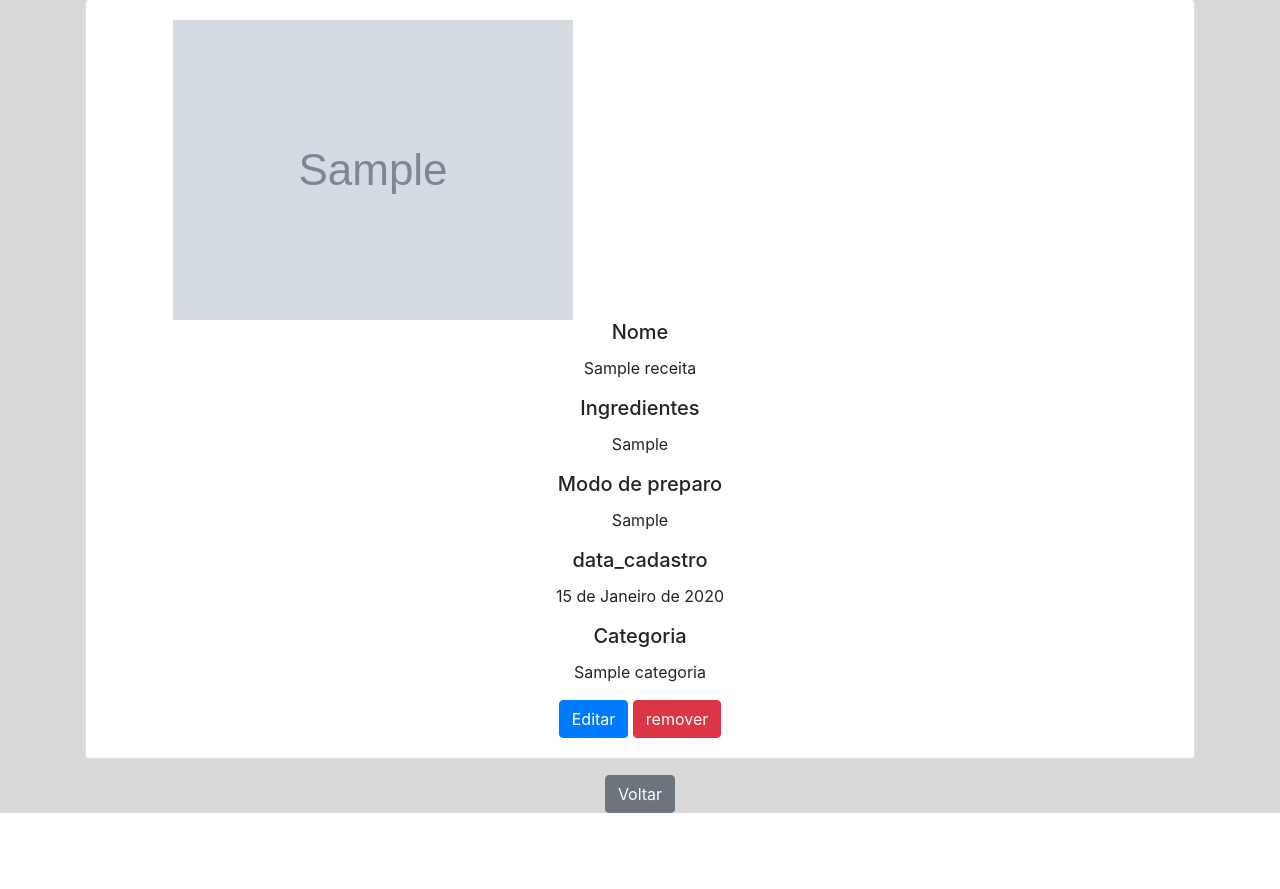
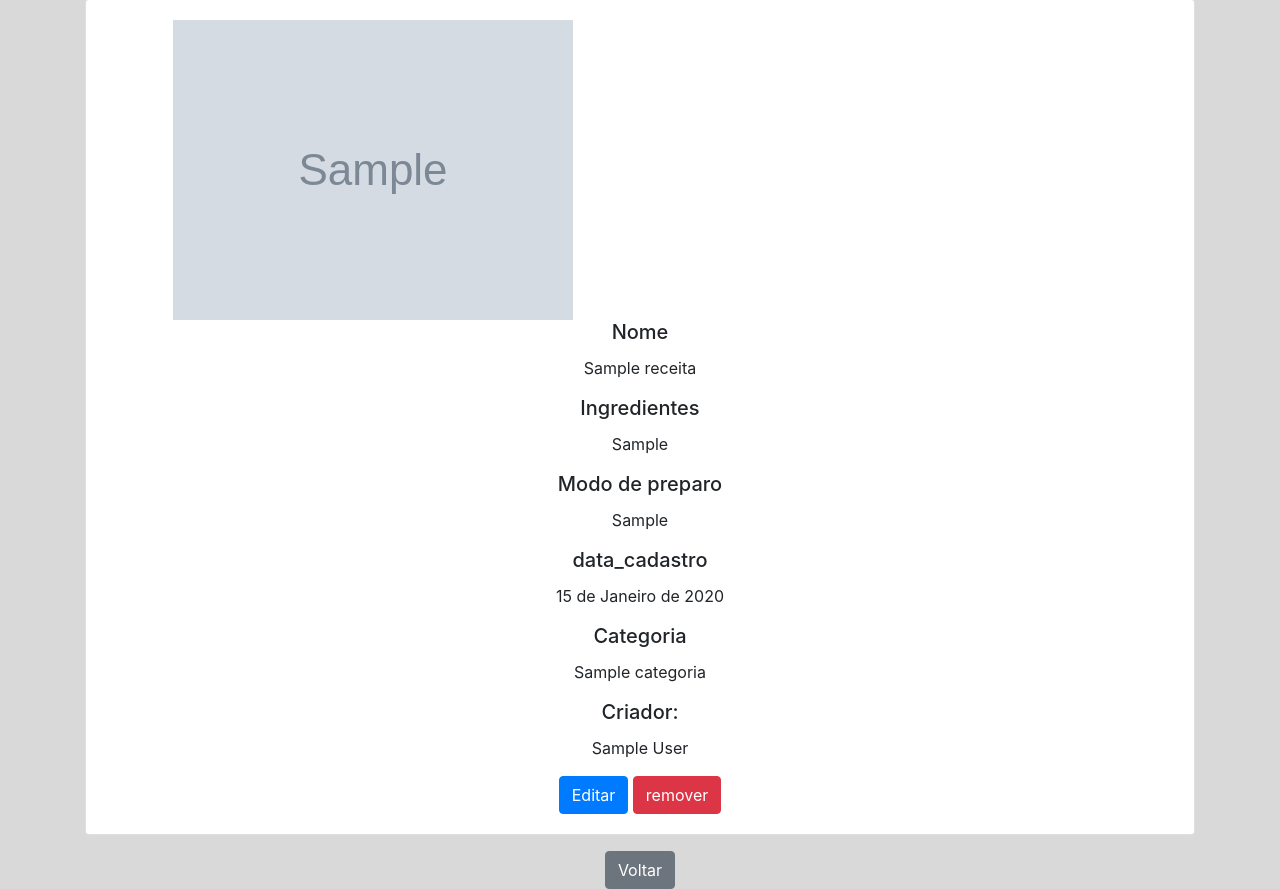
Before and after one commit to MariaAless/ProjetoFoodFit, a Django app: page /receitadetalhe/1/ in a window 1280 px wide. Shown: the part 312-1201 px from the top of the page. Before the commit the page ends 1125 px from the top, so only its background shows below. Run offline with Django 4.2, Linux system fonts and the light colour scheme; tables that the repository leaves empty hold one stand-in row (values such as "Sample post"); grey boxes marked "Sample" are stand-in pictures; some libraries are stand-ins or nearby versions.

Commit message:
atualizando

```diff
--- a/main/settings.py
+++ b/main/settings.py
@@ -90,9 +90,9 @@ AUTHENTICATION_BACKENDS = [
 
 
 WSGI_APPLICATION = 'main.wsgi.application'
-AUTH_USER_MODEL = "users.User"
+AUTH_USER_MODEL = 'users.User'
 LOGIN_REDIRECT_URL = "home"
-LOGOUT_REDIRECT_URL = "index"
+LOGOUT_REDIRECT_URL = "home"
 
 
 # Database
@@ -168,7 +168,7 @@ MEDIA_URL = '/media/'
 
 # STATIC
 # ------------------------------------------------------------------------------
-STATIC_URL = 'static/'
+STATIC_URL = '/static/'
 STATICFILES_DIRS = [os.path.join(BASE_DIR, 'static'), ]
 
 
--- a/receita/models.py
+++ b/receita/models.py
@@ -2,6 +2,8 @@
 from django.db import models
 from datetime import date
 from django.utils import timezone
+from users.models import User
+
 
 # Create your models here.
 
@@ -19,6 +21,8 @@ class Receita(models.Model):
     modo_preparo = models.TextField()
     data_cadastro=models.DateField(default=date.today)
     categoria = models.ForeignKey(Categoria, on_delete=models.DO_NOTHING)
+    usuario = models.ForeignKey(User, on_delete=models.CASCADE, null=True, blank=True, default=None)
+
 
     def __str__(self):
         return self.nome
--- a/receita/templates/receita/detalhe.html
+++ b/receita/templates/receita/detalhe.html
@@ -36,6 +36,9 @@
         <h5 class="card-title">Categoria</h5>
         <p class="card-text">{{receita.categoria}}</p>
 
+        <h5 class="card-title">Criador:</h5>
+        <p class="card-text">{{receita.usuario.name}}</p>
+
 
         <a  class="btn btn-primary" href="{% url 'receitaeditar' receita.pk %}">Editar</a>
         <a  class="btn btn-danger" href="{% url 'delete' receita.pk %}">remover</a>
--- a/receita/templates/receita/home.html
+++ b/receita/templates/receita/home.html
@@ -14,5 +14,4 @@
     <a href="{% url 'cadastroReceita' %}" class="btn btn-primary">Adicionar Novo</a>
 
 
-
 {% endblock  %}
--- a/receita/templates/receita/mural.html
+++ b/receita/templates/receita/mural.html
@@ -16,14 +16,17 @@
         <div class="col-md-4 mb-4">
             <div class="card" style="width: 18rem;">
                 <div class="card-body">
+
                     <img width="50%" src="{{ receita.img.url }}" class="card-img-top" alt="{{ receita.nome }}">
                     <h5 class="card-title">{{ receita.nome }}</h5>
                     <p class="card-text">Ingredientes: {{ receita.ingredientes }}</p>
                     <p class="card-text">Categoria: {{ receita.categoria.nome }}</p>
-                    <p class="card-text">Criador: {{ receita.usuario.nome }}</p>
+                    <p class="card-text">Criador: {{ receita.usuario.name }}</p>
                     <br>
                     <br>
                     <a href="{% url 'receitadetalhe' receita.pk %}" class="btn btn-info">Acessar</a>
+
+
 
                 </div>
             </div>
--- a/receita/views.py
+++ b/receita/views.py
@@ -1,3 +1,5 @@
+from typing import Any
+from django.db.models.query import QuerySet
 from django.shortcuts import render
 from django.shortcuts import render,get_object_or_404, redirect
 from .models import Receita
@@ -16,12 +18,21 @@ class mural(ListView):
     template_name = 'receita/mural.html'
     model = Receita
     context_object_name = 'receitas'
+    queryset = Receita.objects.all()
+
+    def get_queryset(self):
+        return self.queryset.filter(usuario=self.request.user)
+
 class cadastroReceita(CreateView):
-
     form_class = ReceitaForm
+    model = Receita
     template_name = 'receita/formReserva.html'
     success_url = reverse_lazy('home')
   #  success_message = "Reserva criada com sucesso!"
+
+    def form_valid(self, form):
+        form.instance.usuario = self.request.user
+        return super().form_valid(form)
 
 class receitadetalhe(DetailView):
     model = Receita
--- a/users/models.py
+++ b/users/models.py
@@ -2,8 +2,10 @@ from django.contrib.auth.models import AbstractUser
 from django.db import models
 from django.utils.translation import gettext_lazy as _
 
+class User(AbstractUser):
+    name = models.CharField(_("Name of User"), blank=True, max_length=255)
+    first_name = None  # type: ignore
+    last_name = None  # type: ignore
 
-class User(AbstractUser):
-     name = models.CharField(_("Name of User"), blank=True, max_length=255)
-     first_name = None  # type: ignore
-     last_name = None  # type: ignore
+    def __str__(self):
+        return self.username
```
Also changed, not shown: receita/admin.py (+5 -2 lines), media/capa_receita/macarrao.jpg (added), media/capa_receita/marmita.jpg (added), media/capa_receita/prato_com_ovo.jpg (added), receita/migrations/0002_receita_usuario.py (added), receita/migrations/0003_alter_receita_usuario.py (added), users/migrations/0004_rename_user_customuser.py (added), users/migrations/0005_rename_customuser_user.py (added).
